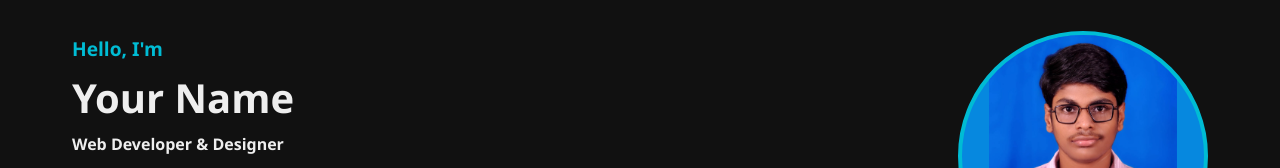
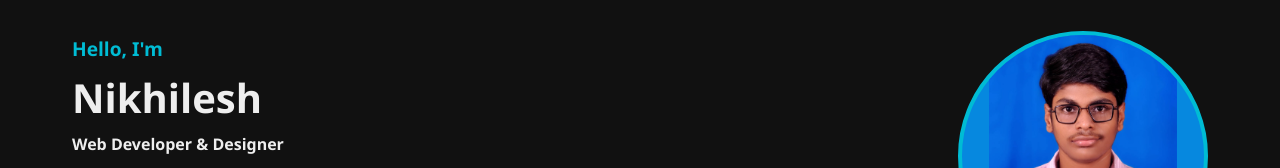
Before and after one commit to Nikhilesh1307/Portfolio, a plain HTML site: page index.html in a window 1280 px wide. Shown: the part 152-320 px from the top of the page. Drawn offline with Linux system fonts and the light colour scheme.

Commit message:
Update index.html

```diff
--- a/index.html
+++ b/index.html
@@ -26,7 +26,7 @@
       <main>
         <div class="intro">
           <h2>Hello, I'm</h2>
-          <h1>Your Name</h1>
+          <h1>Nikhilesh</h1>
           <p class="role">Web Developer & Designer</p>
           <p class="summary">
             I create modern, responsive, and engaging web experiences using the latest technologies.
```
